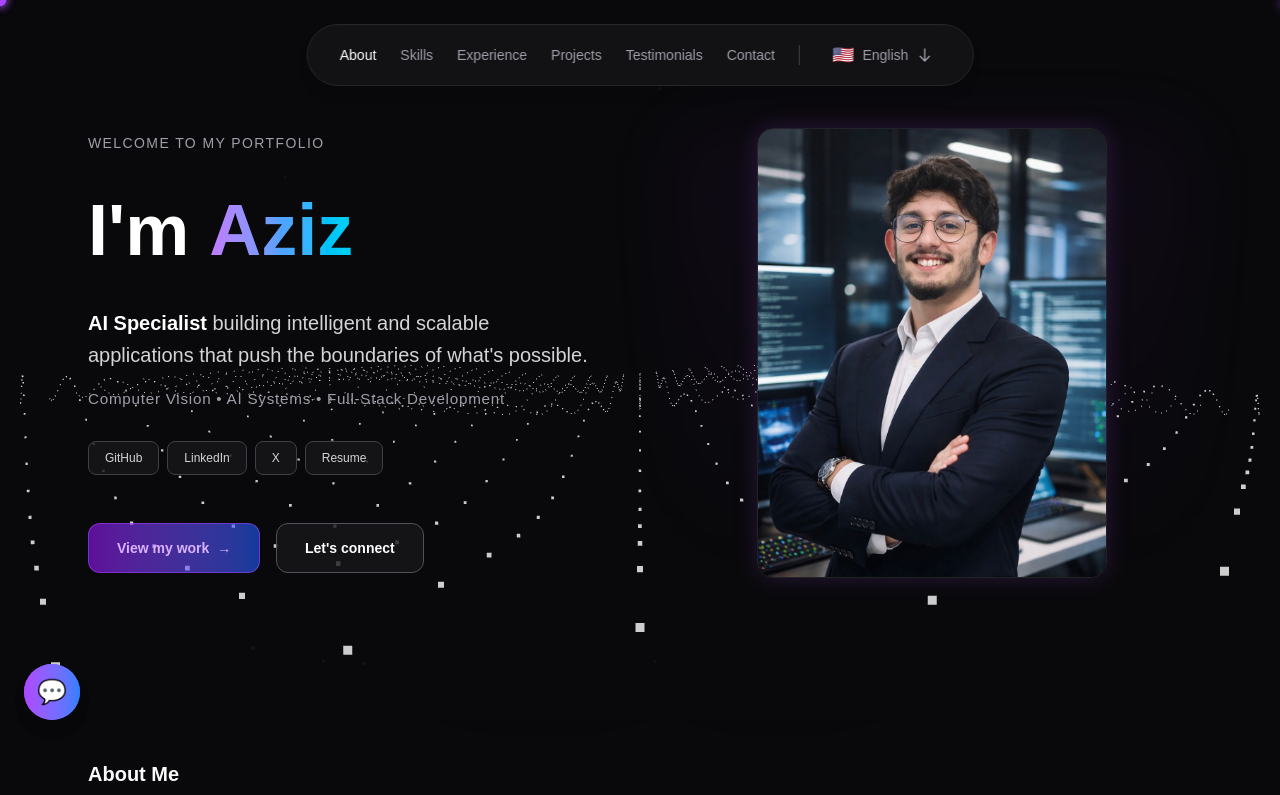
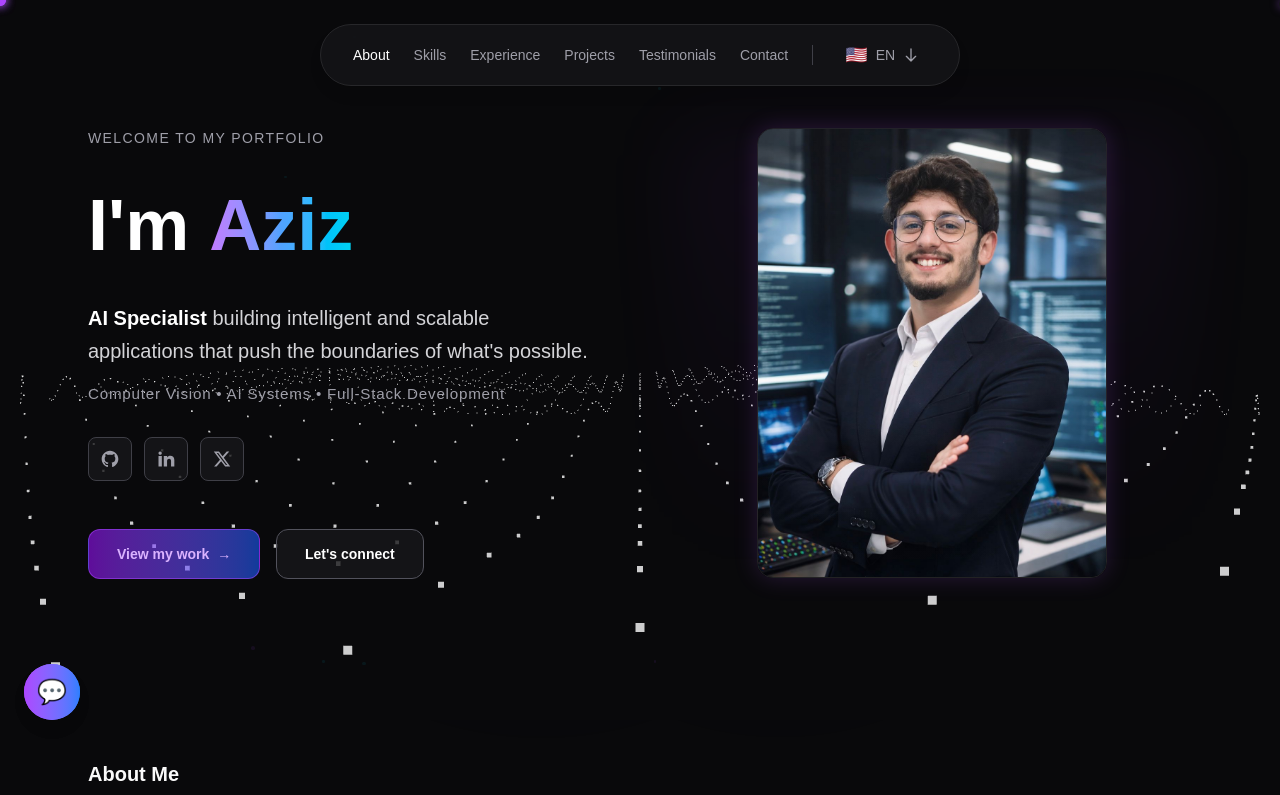
Before and after one commit to mansourrrrr5/my-portfolio, a Next.js app: page /Lebenslauf_.pdf in a window 1280 px wide. Shown: the top 795 px of the page. Built offline with nearby package versions, Linux system fonts and the light colour scheme.

Commit message:
add social button

```diff
--- a/components/Contact.tsx
+++ b/components/Contact.tsx
@@ -4,6 +4,7 @@ import { useState, useEffect, useRef } from "react";
 import { motion } from "framer-motion";
 import type { PortfolioConfig } from "@/types";
 import { useScrollReveal } from "@/hooks/useScrollReveal";
+import { ContactSocialButton } from "@/components/ui/contact-social-button";
 
 interface ContactProps {
   config: PortfolioConfig;
@@ -330,19 +331,13 @@ const fetchSmartReplySuggestions = async (messageText: string) => {
               <p className="text-sm text-zinc-400 mb-3">Follow</p>
               <div className="flex flex-wrap gap-3">
                 {config.socials.map((social: any) => (
-                  <motion.a
+                  <ContactSocialButton
                     key={social.platform}
-                    href={social.platform === "resume" ? "/Lebenslauf_.pdf" : social.url}
-                    target={social.platform === "resume" ? undefined : "_blank"}
-                    rel={social.platform === "resume" ? undefined : "noopener noreferrer"}
-                    download={social.platform === "resume" ? true : undefined}
-                    className="px-4 py-2 rounded-full border border-zinc-700 bg-zinc-800/50 hover:border-blue-500 hover:bg-blue-500/10 transition text-sm text-zinc-300 hover:text-blue-300 will-change-transform"
-                    aria-label={social.label}
-                    whileHover={{ scale: 1.05, boxShadow: "0 0 20px rgba(59, 130, 246, 0.3)" }}
-                    whileTap={{ scale: 0.95 }}
-                  >
-                    {social.label}
-                  </motion.a>
+                    platform={social.platform}
+                    url={social.platform === "resume" ? "/Lebenslauf_.pdf" : social.url}
+                    label={social.label}
+                    isResume={social.platform === "resume"}
+                  />
                 ))}
               </div>
             </div>
--- a/components/Hero.tsx
+++ b/components/Hero.tsx
@@ -4,6 +4,7 @@ import Image from "next/image";
 import { motion, useScroll, useTransform } from "framer-motion";
 import { useTypewriter } from "@/hooks/useTypewriter";
 import { DottedSurface } from "@/components/ui/dotted-surface";
+import { HeroSocialButton } from "@/components/ui/hero-social-button";
 import { useState, useRef, useEffect } from "react";
 import type { PortfolioConfig } from "@/types";
 
@@ -302,36 +303,29 @@ export default function Hero({ config }: HeroProps) {
 
           {/* Social Links */}
           <motion.div
-            className="flex gap-2 flex-wrap"
+            className="flex gap-3 flex-wrap items-center"
             initial={{ opacity: 0, y: 20 }}
             animate={{ opacity: 1, y: 0 }}
             transition={{ delay: reducedMotion ? 0 : 0.5, duration: reducedMotion ? 0 : 0.5 }}
           >
-            {config.socials.map((social: any) => (
-              <motion.a
-                key={social.platform}
-                href={
-                  social.platform === "resume"
-                    ? "javascript:void(0)"
-                    : social.url
-                }
-                onClick={
-                  social.platform === "resume"
-                    ? (e) => {
-                        e.preventDefault();
-                        handleResumeDownload();
-                      }
-                    : undefined
-                }
-                target={social.platform === "resume" ? undefined : "_blank"}
-                rel={social.platform === "resume" ? undefined : "noopener noreferrer"}
-                className="px-4 py-2 text-xs font-medium border border-zinc-700 rounded-lg text-zinc-300 bg-zinc-900/80 hover:border-zinc-600 hover:bg-zinc-900/90 hover:text-white transition-colors backdrop-blur-lg"
-                whileHover={{ scale: reducedMotion ? 1 : 1.05 }}
-                whileTap={{ scale: reducedMotion ? 1 : 0.95 }}
-              >
-                {social.label}
-              </motion.a>
-            ))}
+            <HeroSocialButton
+              platform="github"
+              url="https://github.com/mansourrrrr5"
+              label="Visit GitHub"
+              reducedMotion={reducedMotion}
+            />
+            <HeroSocialButton
+              platform="linkedin"
+              url="https://www.linkedin.com/in/mohamed-aziz-mansour-5a39b2278/"
+              label="Visit LinkedIn"
+              reducedMotion={reducedMotion}
+            />
+            <HeroSocialButton
+              platform="x"
+              url="https://x.com/mansour_tn5"
+              label="Follow on X"
+              reducedMotion={reducedMotion}
+            />
           </motion.div>
 
           {/* CTA Buttons */}
--- a/components/Navbar.tsx
+++ b/components/Navbar.tsx
@@ -57,9 +57,9 @@ export default function Navbar() {
     : "en";
 
   const languages = [
-    { code: "en", label: "English", flag: "🇺🇸" },
-    { code: "de", label: "Deutsch", flag: "🇩🇪" },
-    { code: "fr", label: "Français", flag: "🇫🇷" },
+    { code: "en", label: "EN", flag: "🇺🇸" },
+    { code: "de", label: "DE", flag: "🇩🇪" },
+    { code: "fr", label: "FR", flag: "🇫🇷" },
   ];
 
   const switchLanguage = (locale: string) => {
--- /dev/null
+++ b/components/ui/button.tsx
@@ -0,0 +1,52 @@
+import { Slot } from "@radix-ui/react-slot";
+import { cva, type VariantProps } from "class-variance-authority";
+import * as React from "react";
+
+import { cn } from "@/lib/utils";
+
+const buttonVariants = cva(
+  "inline-flex items-center justify-center whitespace-nowrap rounded-lg text-sm font-medium transition-colors outline-offset-2 focus-visible:outline focus-visible:outline-2 focus-visible:outline-ring/70 disabled:pointer-events-none disabled:opacity-50 [&_svg]:pointer-events-none [&_svg]:shrink-0",
+  {
+    variants: {
+      variant: {
+        default: "bg-primary text-primary-foreground shadow-sm shadow-black/5 hover:bg-primary/90",
+        destructive:
+          "bg-destructive text-destructive-foreground shadow-sm shadow-black/5 hover:bg-destructive/90",
+        outline:
+          "border border-input bg-background shadow-sm shadow-black/5 hover:bg-accent hover:text-accent-foreground",
+        secondary:
+          "bg-secondary text-secondary-foreground shadow-sm shadow-black/5 hover:bg-secondary/80",
+        ghost: "hover:bg-accent hover:text-accent-foreground",
+        link: "text-primary underline-offset-4 hover:underline",
+      },
+      size: {
+        default: "h-9 px-4 py-2",
+        sm: "h-8 rounded-lg px-3 text-xs",
+        lg: "h-10 rounded-lg px-8",
+        icon: "h-9 w-9",
+      },
+    },
+    defaultVariants: {
+      variant: "default",
+      size: "default",
+    },
+  },
+);
+
+export interface ButtonProps
+  extends React.ButtonHTMLAttributes<HTMLButtonElement>,
+    VariantProps<typeof buttonVariants> {
+  asChild?: boolean;
+}
+
+const Button = React.forwardRef<HTMLButtonElement, ButtonProps>(
+  ({ className, variant, size, asChild = false, ...props }, ref) => {
+    const Comp = asChild ? Slot : "button";
+    return (
+      <Comp className={cn(buttonVariants({ variant, size, className }))} ref={ref} {...props} />
+    );
+  },
+);
+Button.displayName = "Button";
+
+export { Button, buttonVariants };
--- /dev/null
+++ b/components/ui/contact-social-button.tsx
@@ -0,0 +1,45 @@
+"use client";
+
+import { motion } from "framer-motion";
+import { RiGithubFill, RiLinkedinFill, RiTwitterXFill, RiDownload2Line } from "@remixicon/react";
+
+interface ContactSocialButtonProps {
+  platform: "github" | "linkedin" | "X" | "resume";
+  url: string;
+  label: string;
+  isResume?: boolean;
+}
+
+const iconMap = {
+  github: RiGithubFill,
+  linkedin: RiLinkedinFill,
+  X: RiTwitterXFill,
+  resume: RiDownload2Line,
+};
+
+export function ContactSocialButton({
+  platform,
+  url,
+  label,
+  isResume = false,
+}: ContactSocialButtonProps) {
+  const Icon = iconMap[platform as keyof typeof iconMap];
+
+  return (
+    <motion.a
+      href={url}
+      target={isResume ? undefined : "_blank"}
+      rel={isResume ? undefined : "noopener noreferrer"}
+      download={isResume ? true : undefined}
+      aria-label={label}
+      className="inline-flex items-center justify-center h-9 w-9 rounded-lg border border-zinc-700 bg-zinc-900/80 text-zinc-400 hover:border-blue-500 hover:bg-zinc-800/90 hover:text-blue-400 transition-all duration-300"
+      whileHover={{ scale: 1.1 }}
+      whileTap={{ scale: 0.95 }}
+      initial={{ opacity: 0, y: 10 }}
+      animate={{ opacity: 1, y: 0 }}
+      transition={{ duration: 0.5 }}
+    >
+      <Icon className="h-4 w-4" />
+    </motion.a>
+  );
+}
--- /dev/null
+++ b/components/ui/hero-social-button.tsx
@@ -0,0 +1,43 @@
+"use client";
+
+import { motion } from "framer-motion";
+import { RiGithubFill, RiLinkedinFill, RiTwitterXFill } from "@remixicon/react";
+
+interface HeroSocialButtonProps {
+  platform: "github" | "linkedin" | "x";
+  url: string;
+  label: string;
+  reducedMotion: boolean;
+}
+
+const iconMap = {
+  github: RiGithubFill,
+  linkedin: RiLinkedinFill,
+  x: RiTwitterXFill,
+};
+
+export function HeroSocialButton({
+  platform,
+  url,
+  label,
+  reducedMotion,
+}: HeroSocialButtonProps) {
+  const Icon = iconMap[platform];
+
+  return (
+    <motion.a
+      href={url}
+      target="_blank"
+      rel="noopener noreferrer"
+      aria-label={label}
+      className="inline-flex items-center justify-center h-11 w-11 rounded-lg border border-zinc-700 bg-zinc-900/80 text-zinc-400 hover:border-blue-500 hover:bg-zinc-800/90 hover:text-blue-400 transition-all duration-300"
+      whileHover={{ scale: reducedMotion ? 1 : 1.1 }}
+      whileTap={{ scale: reducedMotion ? 1 : 0.95 }}
+      initial={{ opacity: 0, y: 10 }}
+      animate={{ opacity: 1, y: 0 }}
+      transition={{ duration: reducedMotion ? 0 : 0.5 }}
+    >
+      <Icon className="h-5 w-5" />
+    </motion.a>
+  );
+}
--- a/messages/en.ts
+++ b/messages/en.ts
@@ -64,7 +64,7 @@ export const en = {
     subtitle: "How I approach software development",
   },
   contact: {
-    title: "Let's build something amazing",
+    title: "Get In Touch",
     subtitle: "Get in touch",
     description:
       "Have a project in mind? Let's collaborate and create something extraordinary together.",
--- a/package.json
+++ b/package.json
@@ -9,11 +9,15 @@
     "lint": "eslint"
   },
   "dependencies": {
+    "@radix-ui/react-slot": "^1.2.4",
+    "@remixicon/react": "^4.9.0",
     "@splinetool/react-spline": "^4.1.0",
     "@splinetool/runtime": "^1.12.79",
     "@vercel/analytics": "^2.0.1",
+    "class-variance-authority": "^0.7.1",
     "clsx": "^2.1.1",
     "framer-motion": "^12.34.0",
+    "lucide-react": "^1.8.0",
     "next": "16.1.6",
     "next-themes": "^0.4.6",
     "nodemailer": "^8.0.5",
```
Also changed, not shown: 1 other file (tests, documents, lock files or other folders).
